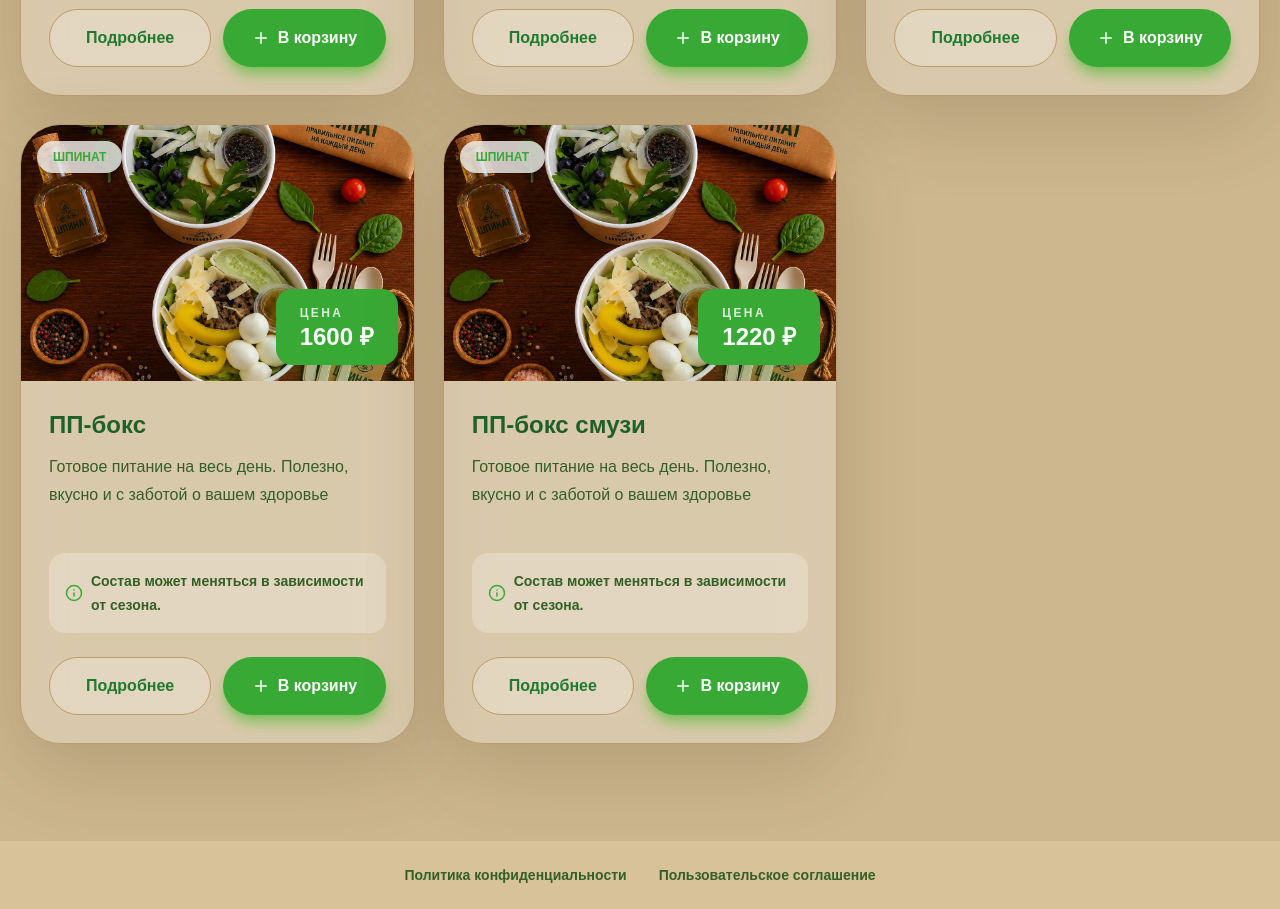
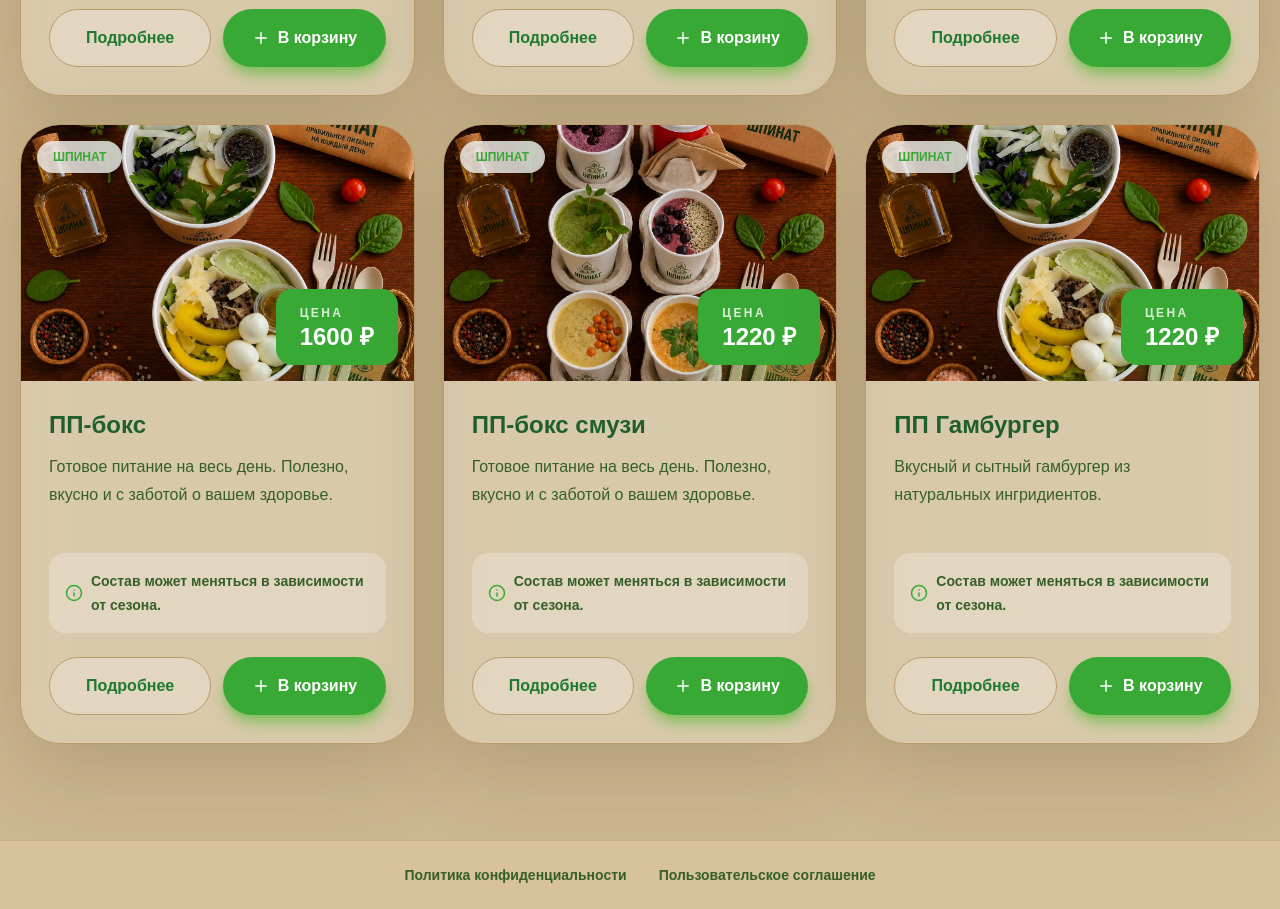
Before and after one commit to NXSTYone/shpinat, a Next.js app: page /menu/dishes in a window 1280 px wide. Shown: the part 1920-2829 px from the top of the page. Built offline with nearby package versions, Linux system fonts and the light colour scheme.

Commit message:
update june program schedule

```diff
--- a/src/data/products.ts
+++ b/src/data/products.ts
@@ -120,7 +120,7 @@ export const dishes = [
     id: 7,
     title: "ПП-бокс",
     description:
-      "Готовое питание на весь день. Полезно, вкусно и с заботой о вашем здоровье",
+      "Готовое питание на весь день. Полезно, вкусно и с заботой о вашем здоровье.",
     fullDescription: `
 - Завтрак
 - Обед
@@ -137,7 +137,24 @@ export const dishes = [
     id: 8,
     title: "ПП-бокс смузи",
     description:
-      "Готовое питание на весь день. Полезно, вкусно и с заботой о вашем здоровье",
+      "Готовое питание на весь день. Полезно, вкусно и с заботой о вашем здоровье.",
+    fullDescription: `
+- Завтрак
+- Обед
+- Ужин
+- Травяной чай
+`,
+    price: 1220,
+    image:
+      "/images/pp_boxsmuzi.webp",
+    seasonal: true,
+  },
+
+  {
+    id: 9,
+    title: "ПП Гамбургер",
+    description:
+      "Вкусный и сытный гамбургер из натуральных ингридиентов.",
     fullDescription: `
 - Завтрак
 - Обед
```
Also changed, not shown: public/images/pp_boxsmuzi.webp (added).
